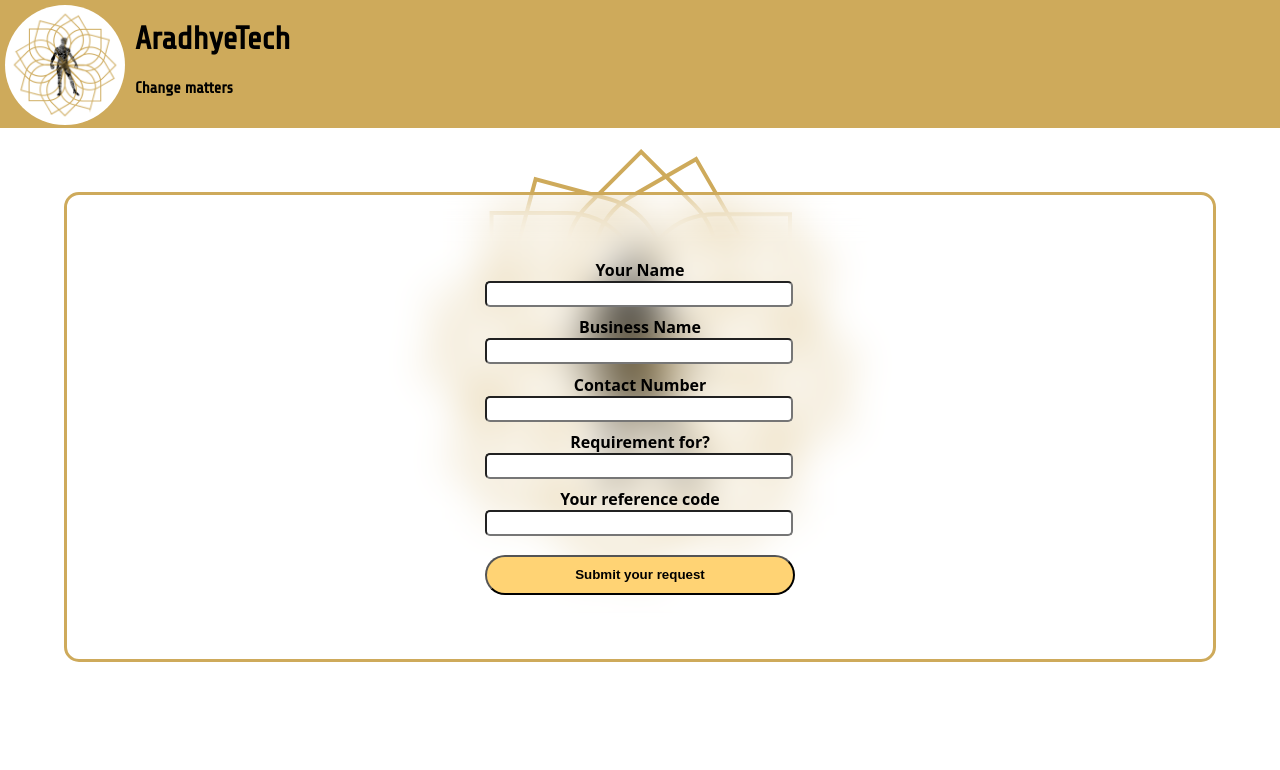
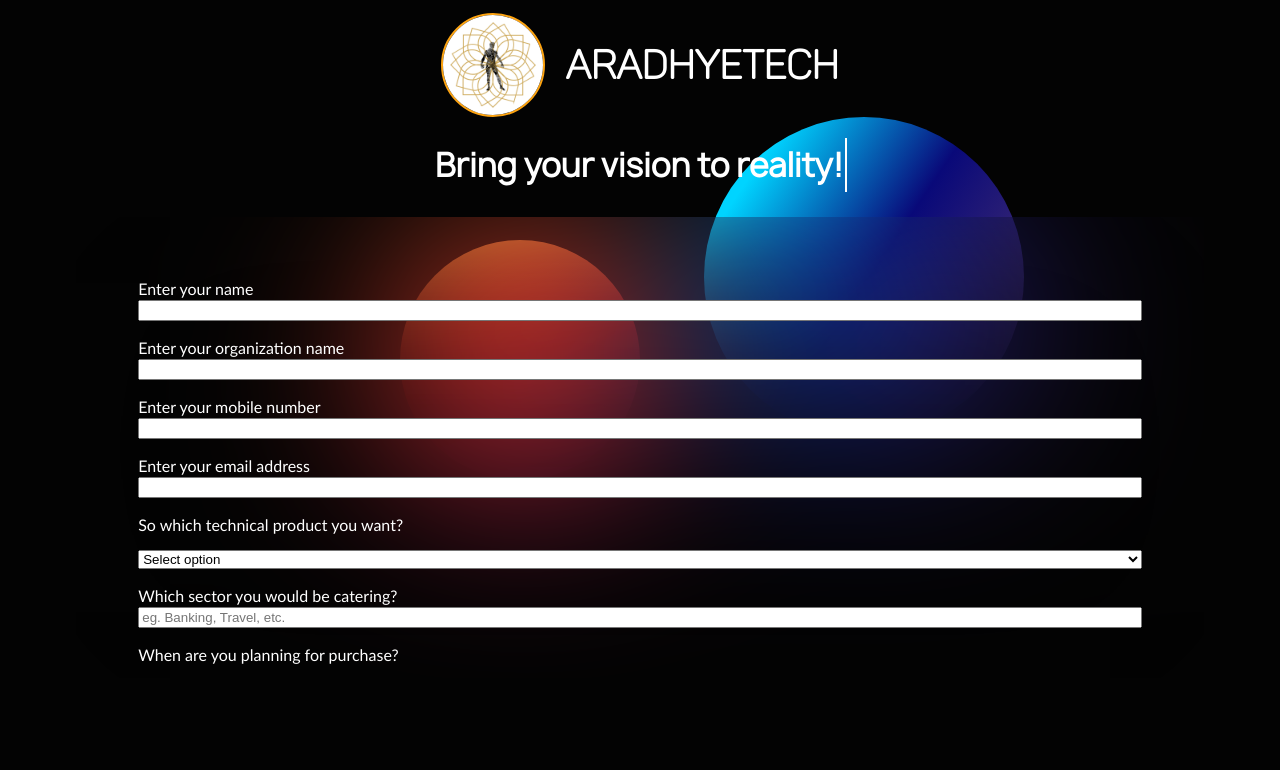
Before and after one commit to SarthAradhye/requestForm, a plain HTML site: page index.html in a window 1280 px wide. Drawn offline with Linux system fonts and the light colour scheme.

Commit message:
design rechange

```diff
--- a/index.html
+++ b/index.html
@@ -13,33 +13,78 @@
 </head>
 
 <body>
+    <!--
+    *List of Questions*
+        what's your name
+        business name?
+        mobile number?
+        email address?
+        what you want? (Simple website, webapp, mobile application, custom software, complete ecommercce suite, etc.)
+        which sector would you be catering?
+        when are you planning to go for this?(urgent, within a week, within a month, within 6 months)
+    -->
     <header>
-        <div class="logopart">
-            <img src="/newAradhyeTechlogo.png" alt="AradhyeTech a company that wishes to bring change using tech">
-            <div class="logotext">
+        <img src="/newAradhyeTechlogo.png" alt="AradhyeTech Logo">
         <h1>AradhyeTech</h1>
-                <h4>Change matters</h4>
+    </header>
+    <div class="circleContainer">
+
     </div>
+    <div class="secondCircle">
+
     </div>
-    </header>
-    <div class="form">
-        <form action="https://formspree.io/f/mdkdlkjp" method="post">
-            <label for="personName"> Your Name
-                <input type="text" name="personName" id="">
+    <div class="container">
+        <h1 class="text">Bring your vision to reality!</h1>
+    </div>
+    <div class="contactform">
+
+        <form action="" method="post">
+            <label for="user_name">
+                Enter your name
+                <input type="text" id="user_name">
             </label>
-            <label for="buzName"> Business Name
-                <input type="text" name="buzName" id="">
+            <label for="business_name">
+                Enter your organization name
+                <input type="text" id="business_name">
             </label>
-            <label for="contactNum"> Contact Number
-                <input type="text" name="contactNum" id="">
+            <label for="mobile_number">
+                Enter your mobile number
+                <input type="text" id="mobile_number">
             </label>
-            <label for="requirement"> Requirement for?
-                <input type="text" name="requirement" id="">
+            <label for="email_address">
+                Enter your email address
+                <input type="text" id="email_address">
             </label>
-            <label for="refCode"> Your reference code
-                <input type="text" name="refCode" id="">
+            <label for="requirement">
+                So which technical product you want?
             </label>
-            <button type="submit">Submit your request</button>
+            <select name="requirement" id="requirement">
+                <option value="default">Select option</option>
+                <option value="SimpleWebsite">Simple Website</option>
+                <option value="DynamicWebsite">Dynamic Website</option>
+                <option value="MobileApp">Mobile App</option>
+                <option value="CustomSoftW">Custom Software</option>
+                <option value="ECommSuite">Complete Ecommerce Suite</option>
+            </select>
+            <label for="sector">
+                Which sector you would be catering?
+                <input type="text" placeholder="eg. Banking, Travel, etc.">
+            </label>
+            <label for="time">
+                When are you planning for purchase?
+            </label>
+            <select name="time" id="time">
+                <option value="default">Select option</option>
+                <option value="urgent">Urgent</option>
+                <option value="thisweek">This Week</option>
+                <option value="thismonth">This month</option>
+                <option value="Flexible">Flexible</option>
+            </select>
+
+            <div class="frmbtns">
+                <button type="submit">Submit</button>
+                <button type="reset">Reset</button>
+            </div>
         </form>
     </div>
 </body>
--- a/style.css
+++ b/style.css
@@ -1,66 +1,113 @@
 body{
     margin: 0;
-    padding: 0;
+    padding: 1%;
     scroll-behavior: smooth;
-    font-family: system-ui, -apple-system, BlinkMacSystemFont, 'Segoe UI', Roboto, Oxygen, Ubuntu, Cantarell, 'Open Sans', 'Helvetica Neue', sans-serif;
-    background-image: url(/newAradhyeTechlogo.png);
-    background-repeat: no-repeat;
-    background-position: center;
+    font-family: Lato;
+    background-color: #030303;
+    color: white;
+    justify-items: center;
+    height: 110vh;
+}
+h1{
+    font-family: manrope;
+}
+header img{
+    width: 100px;
+    height: 100px;
+    border: #fca311 solid 2px;
+    border-radius: 100px;
 }
 header{
-    height: 8em;
-    background-color: #ceaa5b;
     display: flex;
-
+    gap: 20px;
+    align-items: center;
+    font-family: manrope;
 }
-.logopart{
-    display: flex;
-    gap: 10px;
+header h1{
+    font-size: 2.5em;
+    font-family: Panton;
 }
-header img{
-    width: 120px;
-    height: 120px;
-    border: #ceaa5b;
-    border-radius: 100px;
-    margin-top: 5px;
-    margin-left: 5px;
+.circleContainer{
+    background: linear-gradient(304deg,rgba(73, 50, 112, 1) 13%, rgba(9, 9, 121, 1) 49%, rgba(0, 212, 255, 1) 84%);
+    border-radius: 50%;
+    height: 20em;
+    width: 20em;
+    position: fixed;
+    z-index: -1;
+    justify-self: center;
+    right: 20%;
 }
-.logotext{
-    font-family: "Share Tech", sans-serif;
+.secondCircle{
+    background: linear-gradient(341deg,rgba(131, 58, 180, 1) 0%, rgba(253, 29, 29, 1) 50%, rgba(252, 176, 69, 1) 100%);
+    border-radius: 50%;
+    height: 15em;
+    width: 15em;
+    position: fixed;
+    z-index: -2;
+    justify-self: center;
+    top: 30%;
+    right: 50%;
 }
-
+.contactform{
+    display: grid;
+    width: 80%;
+    padding: 5%;
+    background-color: transparent;
+    backdrop-filter: blur(100px);
+    overflow-y: scroll;
+}
+.container{
+    display: inline-block;
+}
+.text{
+    border-right: 2px solid white;
+    width: 100%;
+    white-space: nowrap;
+    overflow: hidden;
+    animation:
+        typing 2s steps(29),
+        cursor 1s step-end infinite alternate;
+}
 form{
     display: grid;
-    margin: 5%;
-    padding: 5%;
-    background-color: transparent;
-    backdrop-filter: blur(20px);
-    border: #ceaa5b solid 3px;
-    border-radius: 15px;
-    align-content: center;
-    text-align: center;
-    justify-content: center;
+    gap: 5%;
+
 }
 label{
     display: grid;
-    margin-bottom: 3%;
-    font-weight: 600;
+    gap: 2px;
 }
-input{
-    height: 20px;
+.frmbtns{
+    display: flex;
+    flex-wrap: wrap;
+    gap: 5%;
+}
+.frmbtns button{
     width: 300px;
-    border-radius: 5px;
+    height: 50px;
+    font-family: Panton;
+    font-weight: 500;
+    font-size: 1em;
+    border-radius: 20px;
+    background-color: #fca211b5;
 }
-button{
-    width: 310px;
-    margin-top: 3%;
-    height: 40px;
-    font-family:Arial, Helvetica, sans-serif;
-    border-radius: 20px;
-    background-color: #ffd374;
-    font-weight: 600;
-    transition: 0.5s ease-in;
+@font-face {
+    font-family: manrope;
+    src: url(/manrope-regular.otf);
 }
-button:hover{
-    background-color: #ceaa5b;
+@font-face {
+    font-family: lato;
+    src: url(/Lato-Regular.ttf);
 }
+@font-face {
+    font-family: Panton;
+    src: url(/Panton-LightCaps.otf);
+}
+@keyframes cursor {
+    50% {
+        border-color: transparent;
+    }
+}
+@keyframes typing {
+    from{width: 0;}
+}
```
Also changed, not shown: Lato-Regular.ttf (added), Panton-LightCaps.otf (added), manrope-bold.otf (added), manrope-extrabold.otf (added), manrope-light.otf (added), manrope-medium.otf (added), manrope-regular.otf (added), manrope-semibold.otf (added), manrope-thin.otf (added). Lines whose indentation alone changed are shown as unchanged.
